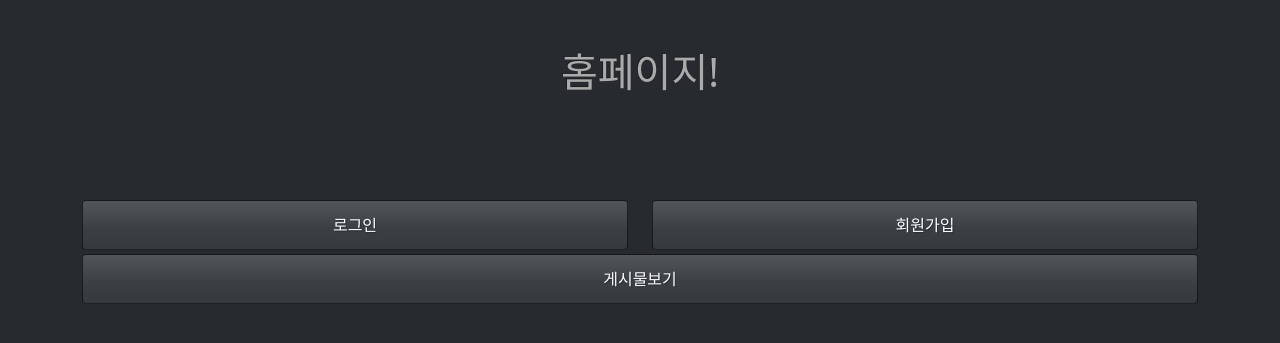
After one commit to aytekin827/django, a Django app: template fc_community/fcuser/templates/home.html in a window 1280 px wide. The commit adds this page. Shown: the top 343 px of the page. Run offline with Django 4.2, Linux system fonts and the light colour scheme; the template is opened without the code that fills it, so the values that code supplies are empty; some libraries are stand-ins or nearby versions.

Commit message:
프로젝트 사이트보완

```diff
--- a/fc_community/board/templates/board_detail.html
+++ b/fc_community/board/templates/board_detail.html
@@ -9,7 +9,7 @@
             <label for="contents">contents</label>
             <textarea class="form-control" readonly>{{ board.contents }}</textarea>
         </div>
-        <button class="btn btn-primary">돌아가기</button>
+        <button type="button" class="btn btn-primary" onclick="location.href='/board/list/'">돌아가기</button>
     </div>
 </div>
 {% endblock %}
--- a/fc_community/board/templates/board_list.html
+++ b/fc_community/board/templates/board_list.html
@@ -14,7 +14,7 @@
             </thead>
             <tbody class="text-dark">
                 {% for board in boards %}
-                <tr>
+                <tr onclick="location.href='/board/detail/{{ board.id }}'">
                     <th>{{ board.id }}</th>
                     <th>{{ board.title }}</th>
                     <th>{{ board.writer }}</th>
@@ -57,7 +57,7 @@
 </div>
 <div class="row">
     <div class="col-12">
-        <button class="btn btn-primary">글쓰기</button>
+        <button class="btn btn-primary" onclick="location.href='/board/write/'">글쓰기</button>
     </div>
 </div>
 {% endblock %}
--- a/fc_community/board/templates/board_write.html
+++ b/fc_community/board/templates/board_write.html
@@ -20,6 +20,7 @@
                         {% endif %}
                 {% endfor %}
             <button type="submit" class="btn btn-primary">글쓰기</button>
+            <button type="button" class="btn btn-primary" onclick="location.href='/board/list/'">돌아가기</button>
           </form>
     </div>
 </div>
--- /dev/null
+++ b/fc_community/fcuser/templates/home.html
@@ -0,0 +1,35 @@
+{% extends "base.html" %}
+
+{% block contents%}
+<div class="row mt-5">
+    <div class="col-12 text-center">
+        <h1>홈페이지!</h1>
+    </div>
+</div>
+<div class="row mt-5">
+  <div class="col-12">
+    {{ error }}
+  </div>
+</div>
+  {% if request.session.user %}
+  <div class="row mt-5">
+    <div class="col-12">
+        <button class="btn btn-primary w-100" onclick="location.href='/fcuser/logout/'">로그아웃</button>
+    </div>
+  </div>
+  {% else %}
+  <div class="row mt-5">
+    <div class="col-6">
+        <button class="btn btn-primary w-100" onclick="location.href='/fcuser/login/'">로그인</button>
+    </div>
+    <div class="col-6">
+        <button class="btn btn-primary w-100" onclick="location.href='/fcuser/register/'">회원가입</button>
+    </div>
+</div>
+{% endif %}
+<div class="row mt-1">
+    <div class="col-12">
+        <button class="btn btn-primary w-100" onclick="location.href='/board/list/'">게시물보기</button>
+    </div>
+</div>
+{% endblock %}
--- a/fc_community/fcuser/views.py
+++ b/fc_community/fcuser/views.py
@@ -12,9 +12,8 @@ def home(request):
     # print(request.session)
     if user_id:
         fcuser = Fcuser.objects.get(pk=user_id)
-        return HttpResponse(fcuser.username)
 
-    return HttpResponse('Home!')
+    return render(request,'home.html')
 
 def logout(request):
     if request.session.get('user'):
--- a/장고명령어.txt
+++ b/장고명령어.txt
@@ -117,3 +117,7 @@ python manage.py migrate 할 때  table already exist 에러 - 블로그 확인,
 
 5-4 paginator
 	bootstrap에서 html코드 테그 코드 참고
+
+5-5 리뷰 및 프로젝트 보완
+	btn-block depreciated in bootstrap. use w-100 instead.
+	사이트 만들때 필요한 이것저것들
```
Also changed, not shown: fc_community/db.sqlite3.
